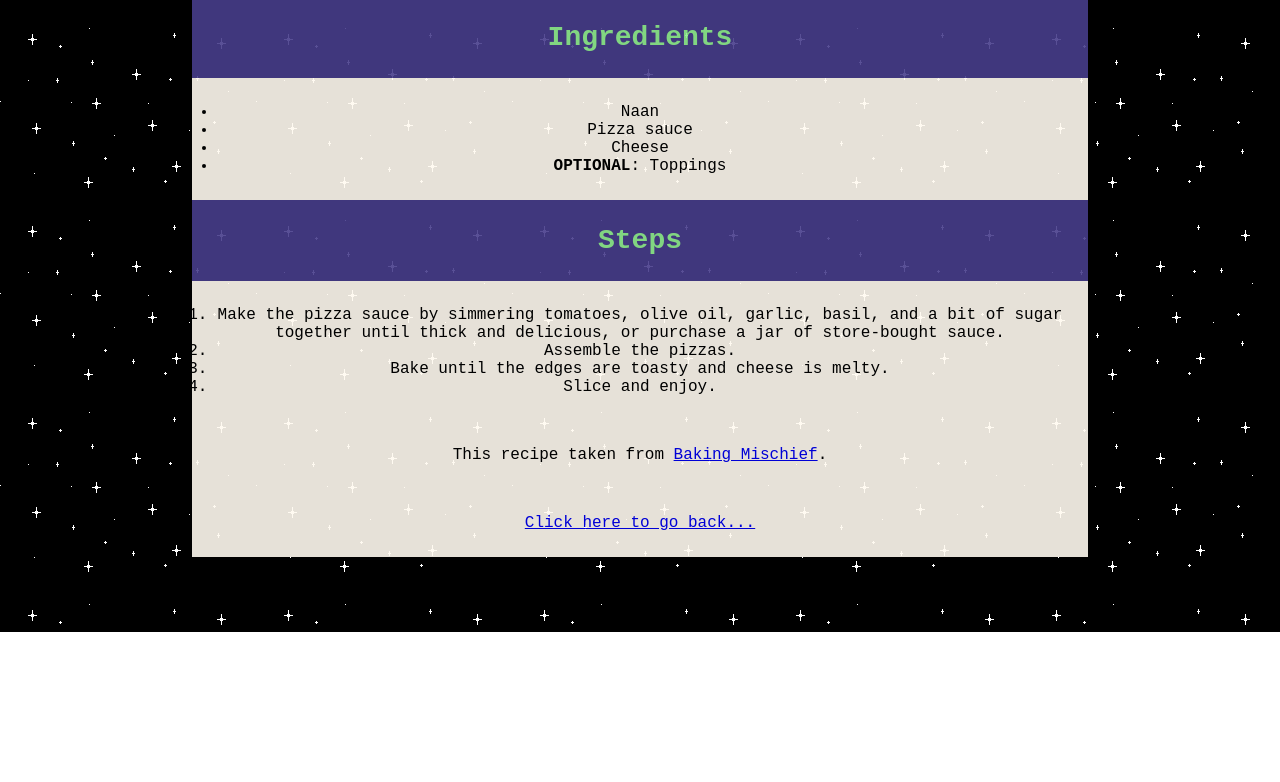
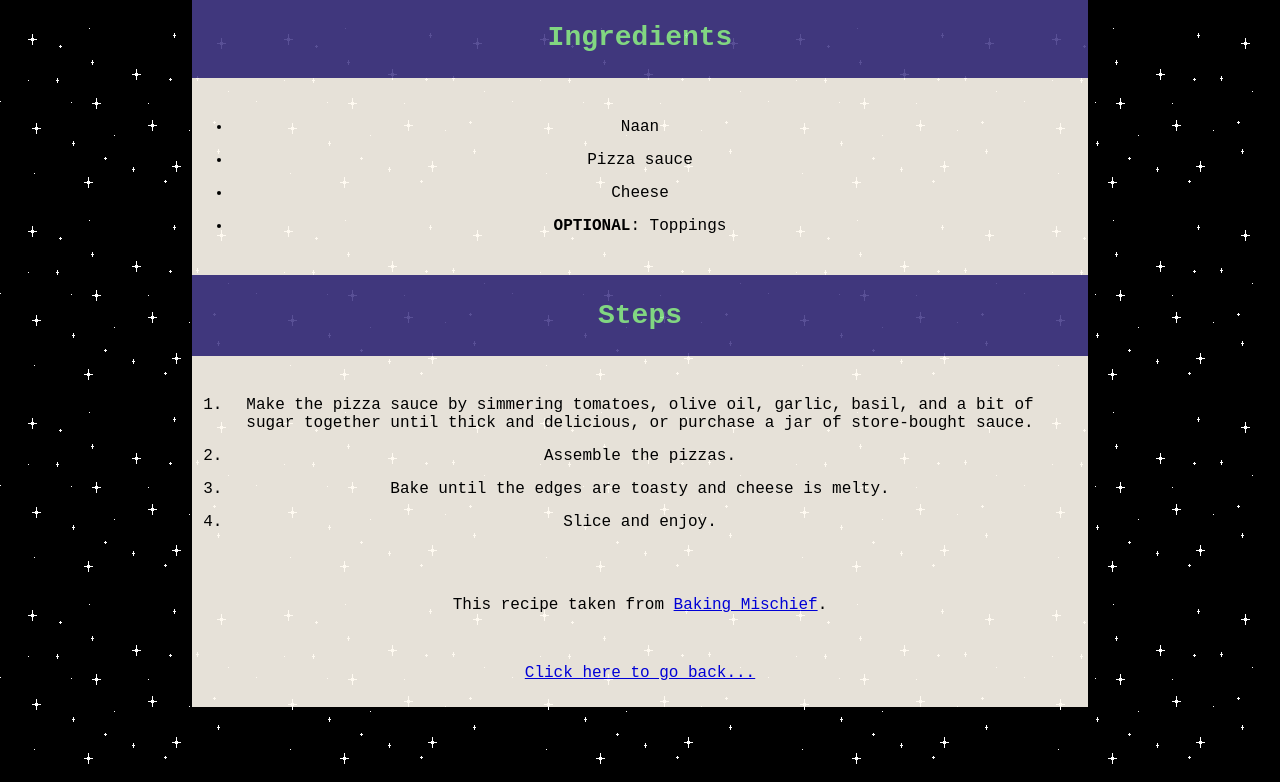
Before and after one commit to opeyer/odin-recipes, a plain HTML site: page recipes/pizza.html in a window 1280 px wide. Shown: the part 943-1725 px from the top of the page. Before the commit the page ends 1575 px from the top, so only its background shows below. Drawn offline with Linux system fonts and the light colour scheme.

Commit message:
Fix margin on list items

```diff
--- a/style.css
+++ b/style.css
@@ -17,6 +17,10 @@ p, ul, ol {
     opacity: 0.9;
 }
 
+li {
+    margin: 15px;
+}
+
 body {
     background-image: url('img/tilebg.gif');
     width: 70%;
```
